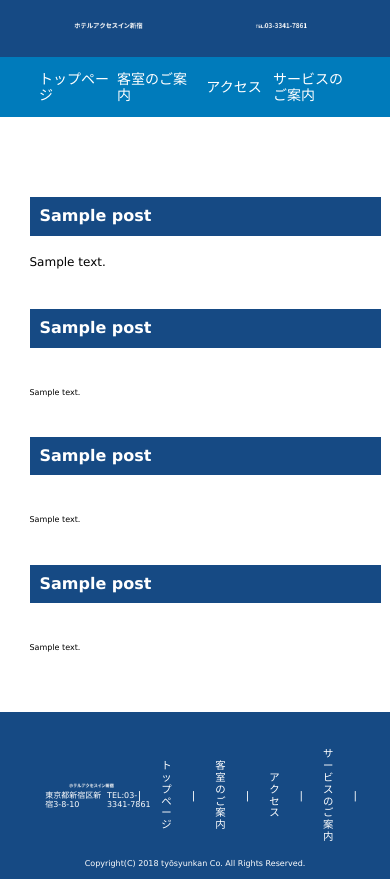
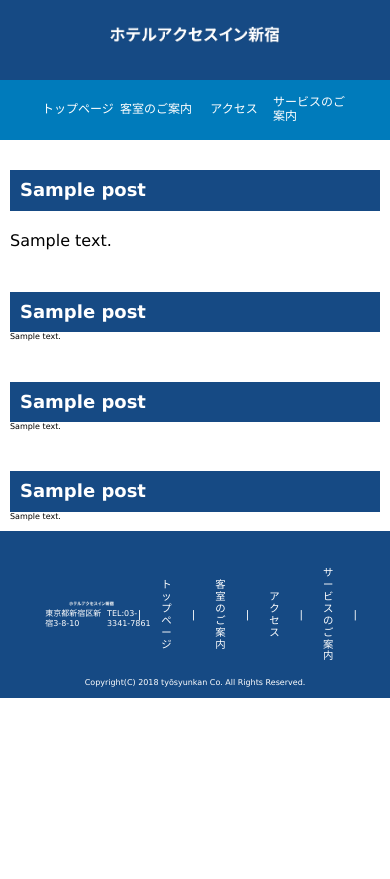
Before and after one commit to aribaba/hotel_web_site, a WordPress theme: template front-page.php in a window 390 px wide. After the commit the page ends 698 px from the top, so only its background shows below. Run offline with PHP 8.4 and a stand-in for WordPress, Linux system fonts and the light colour scheme; the site name, menu and one post (Sample post) are stand-ins, and other content is empty.

Commit message:
header表示変更(横幅でtelをdisplay none) font-size変更

```diff
--- a/header.php
+++ b/header.php
@@ -38,6 +38,9 @@ echo ' | ' . sprintf('%sページ',
   gtag('config', 'UA-110145736-1');
 </script>
 
+
+</head>
+	<body>
     <div class="header">
       <div class="header-contents ClearFix">
         <h1>
@@ -60,27 +63,20 @@ echo ' | ' . sprintf('%sページ',
         </div>
       </div>
     </div>
-
     <div class="header__image">
-
           <?php if(is_page('top') ): ?>
           <!--会社情報ページとアクセス情報に表示させたい内容-->
           <img class="object-outside" src="<?php echo get_template_directory_uri(); ?>\img\header__image_1.jpg" ; ?>
-
         <?php elseif(is_page( 'room' ) ): ?>
           <img class="object-outside" src="<?php echo get_template_directory_uri(); ?>\img\semi-doubleRoom_1.jpg" ; ?>
-
           <?php elseif(is_page( 'hotel_info' ) ): ?>
           <img class="object-outside" src="<?php echo get_template_directory_uri(); ?>\img\header__image_1.jpg" ; ?>
-
           <?php elseif(is_page( 'access' ) ): ?>
           <img class="object-outside" src="<?php echo get_template_directory_uri(); ?>\img\access.jpg" ; ?>
           <?php else: ?>
           <!--それ以外に表示させたい内容(入れる内容がない場合は空)-->
           <?php endif; ?>
         </div>
-</head>
-	<body>
 		<div id="Wrap">
 
       <!-- headerとcontentsの間に入れる画像を挿入 -->
--- a/sass/_base.scss
+++ b/sass/_base.scss
@@ -20,6 +20,22 @@ body,p,h1,h2,li, {
  	margin: 0;
 }
 
+h1 {
+	font-weight: bold;
+	color: white;
+	font-size: 18px;
+}
+
+h2 {
+	font-weight: bolder;
+	font-size: 16px;
+}
+
+h3 {
+	font-weight: bolder;
+	font-size: 16px;
+}
+
 a {
 	text-decoration: none;
 	color: #222;
@@ -31,12 +47,13 @@ a {
  }
 
  dd {
- 	 	font-size: 12px;
+ 	 	font-size: 16px;
  }
  dt {
- 	font-size: 14px;
+ 	font-size: 16px;
  }
 
 p {
-	font-size: 12px;
+	font-size: 16px;
+	line-height: 1.3em;
 }
--- a/sass/_contents.scss
+++ b/sass/_contents.scss
@@ -6,21 +6,33 @@
 	background: white;
 	margin:50px auto;
 	width: 100%;
+	@media (max-width: 767px){
+		margin: 0 auto;
+	}
 }
 
 
 #MainColumn {
 	width: 90%;
 	margin: 0 auto;
+	@media (max-width: 767px){
+		width: 100%;
+	}
 }
 
-#MainColumn h1 {
+h1 {
 	font-weight: bold;
 	color: white;
+	font-size: 18px;
+}
+
+#MainColumn h2 {
+	text-align: center;
+	line-height: 1.3em;
 }
 
 .contents-rows__page-title{
-	margin:40px auto;
+	margin:40px auto 0px;
 	background-color: $Color_theme;
 	padding: 10px;
 }
@@ -34,7 +46,6 @@
 #MainContent {
 	display: block;
 	height: auto;
-	width: 100%;
 	/*box-shadow: 0px 3px 7px 3px #eee;*/
 	padding: 10px;
 	background-color: #fff;
@@ -68,13 +79,9 @@
 	float: left;
 }
 
-
-#MainContent #HotelInfo p {
-	font-size: 12px;
-}
-
 #MainContent #AccessInfo {
-	font-size: 12px;
+	list-style: none;
+	padding-left: 0px;
 }
 
 #MainContent #AccessInfo dt {
--- a/sass/_header.scss
+++ b/sass/_header.scss
@@ -11,18 +11,27 @@
 	padding: 20px 40px;
 	width: 65%;
 	margin: 0 auto;
+	@media (max-width: 767px){
+		text-align: center;
+	}
 
 }
 
 .header-contents__block{
 	color: white;
 	font-size: 14px;
-	//@mediaでwidthによってfont-size可変にする
+	@media (max-width: 767px){
+		font-size: 12px;
+	}
 }
 
 .header__logo{
 	width: 40%;
   float: left;
+	@media (max-width: 767px){
+		width: 100%;
+		float: none;
+	}
 }
 
 .header__logo img{
@@ -32,7 +41,9 @@
 .header__tel{
 	float: right;
 	width: 40%;
-	//@mediaでwidthによって、telを隠す
+	@media (max-width: 767px){
+		display: none;
+	}
 }
 
 .header__tel img{
--- a/sass/_parameter.scss
+++ b/sass/_parameter.scss
@@ -13,12 +13,14 @@ $Color_theme_2 : #007bbb;
 
 @media (min-width: 768px) {
   html {
-    font-size: 10px
+    font-size: 16px;
+    line-height: 1.2em;
   }
 }
 
 @media (min-width: 1200px) {
   html {
-    font-size: 11px
+    font-size: 16px;
+    line-height: 1.2em;
   }
 }
--- a/style.css
+++ b/style.css
@@ -311,11 +311,13 @@ template {
 
 @media (min-width: 768px) {
   html {
-    font-size: 10px; } }
+    font-size: 16px;
+    line-height: 1.2em; } }
 
 @media (min-width: 1200px) {
   html {
-    font-size: 11px; } }
+    font-size: 16px;
+    line-height: 1.2em; } }
 
 html, body {
   height: 100%;
@@ -332,6 +334,19 @@ body, p, h1, h2, li {
  Meiryo, メイリオ, sans-serif;
   margin: 0; }
 
+h1 {
+  font-weight: bold;
+  color: white;
+  font-size: 18px; }
+
+h2 {
+  font-weight: bolder;
+  font-size: 16px; }
+
+h3 {
+  font-weight: bolder;
+  font-size: 16px; }
+
 a {
   text-decoration: none;
   color: #222; }
@@ -341,13 +356,14 @@ dd, dt {
   display: inline-block; }
 
 dd {
-  font-size: 12px; }
+  font-size: 16px; }
 
 dt {
-  font-size: 14px; }
+  font-size: 16px; }
 
 p {
-  font-size: 12px; }
+  font-size: 16px;
+  line-height: 1.3em; }
 
 /*
 .Transion_1.0s {
@@ -401,14 +417,24 @@ p {
   padding: 20px 40px;
   width: 65%;
   margin: 0 auto; }
+  @media (max-width: 767px) {
+    .header-contents {
+      text-align: center; } }
 
 .header-contents__block {
   color: white;
   font-size: 14px; }
+  @media (max-width: 767px) {
+    .header-contents__block {
+      font-size: 12px; } }
 
 .header__logo {
   width: 40%;
   float: left; }
+  @media (max-width: 767px) {
+    .header__logo {
+      width: 100%;
+      float: none; } }
 
 .header__logo img {
   width: 80%; }
@@ -416,6 +442,9 @@ p {
 .header__tel {
   float: right;
   width: 40%; }
+  @media (max-width: 767px) {
+    .header__tel {
+      display: none; } }
 
 .header__tel img {
   float: right;
@@ -446,17 +475,28 @@ p {
   background: white;
   margin: 50px auto;
   width: 100%; }
+  @media (max-width: 767px) {
+    #Wrap {
+      margin: 0 auto; } }
 
 #MainColumn {
   width: 90%;
   margin: 0 auto; }
+  @media (max-width: 767px) {
+    #MainColumn {
+      width: 100%; } }
 
-#MainColumn h1 {
+h1 {
   font-weight: bold;
-  color: white; }
+  color: white;
+  font-size: 18px; }
+
+#MainColumn h2 {
+  text-align: center;
+  line-height: 1.3em; }
 
 .contents-rows__page-title {
-  margin: 40px auto;
+  margin: 40px auto 0px;
   background-color: #164a84;
   padding: 10px; }
 
@@ -468,7 +508,6 @@ p {
 #MainContent {
   display: block;
   height: auto;
-  width: 100%;
   /*box-shadow: 0px 3px 7px 3px #eee;*/
   padding: 10px;
   background-color: #fff;
@@ -496,11 +535,9 @@ p {
 #MainContent #HotelInfo {
   float: left; }
 
-#MainContent #HotelInfo p {
-  font-size: 12px; }
-
 #MainContent #AccessInfo {
-  font-size: 12px; }
+  list-style: none;
+  padding-left: 0px; }
 
 #MainContent #AccessInfo dt {
   width: 60px;
```
Lines whose indentation alone changed are shown as unchanged.
